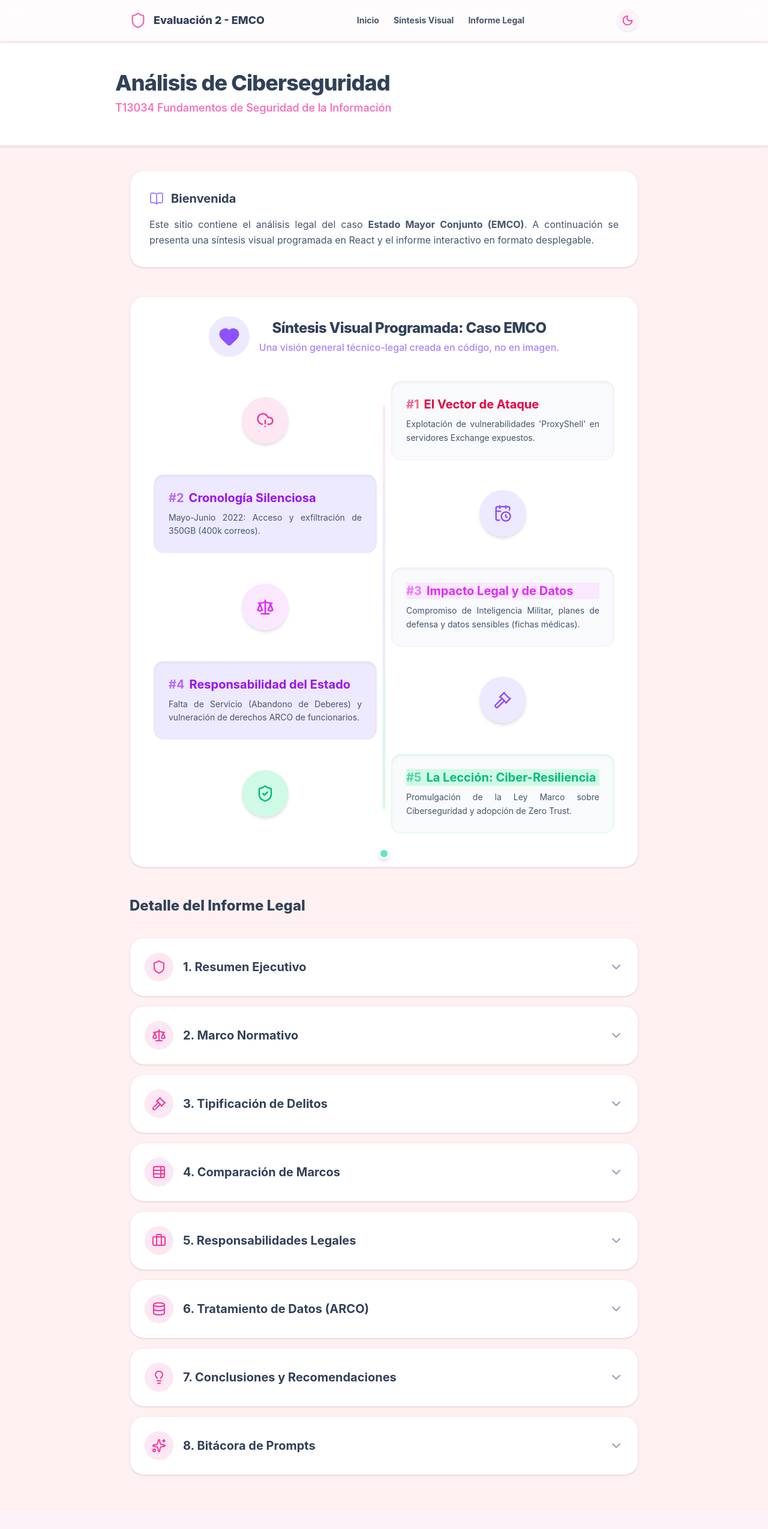
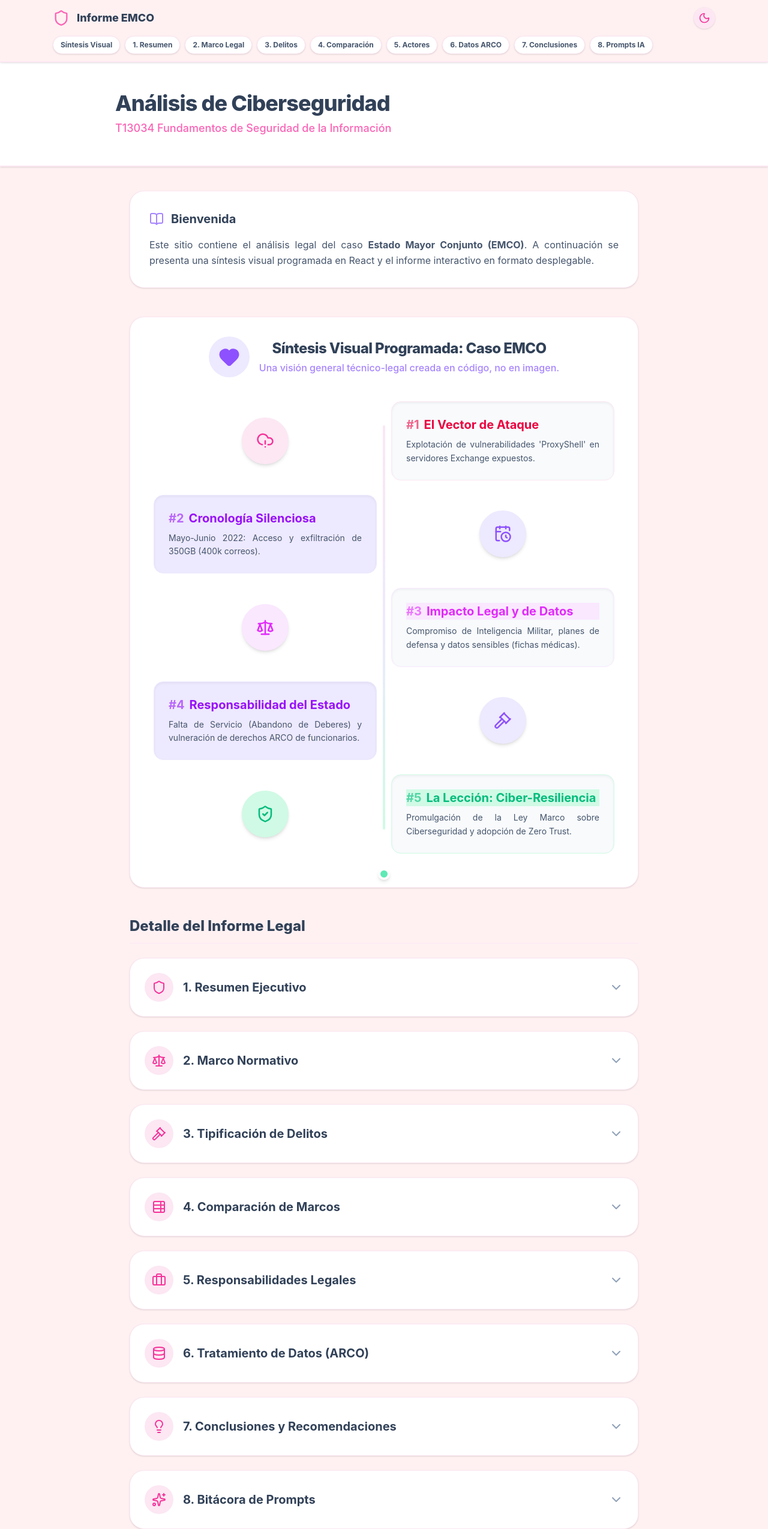
Before and after one commit to fiorellaviera/informe_viefio, a React (Vite) app: page / in a window 1280 px wide. Shown: the top 2549 px of the page at 60% size. Built offline with nearby package versions, Linux system fonts and the light colour scheme.

Commit message:
UI: Corrige colores de navbar y agrega menu completo

```diff
--- a/src/App.jsx
+++ b/src/App.jsx
@@ -1,5 +1,5 @@
 import { useState } from 'react'
-import { Shield, BookOpen, Scale, Gavel, TableProperties, Briefcase, Database, Lightbulb, Sparkles, Image as ImageIcon, Moon, Sun, Menu } from 'lucide-react'
+import { Shield, BookOpen, Scale, Gavel, TableProperties, Briefcase, Database, Lightbulb, Sparkles, Image as ImageIcon, Moon, Sun, Menu, X } from 'lucide-react'
 import AccordionItem from './components/AccordionItem'
 import SintesisVisual from './components/SintesisVisual'
 import Resumen from './components/Resumen'
@@ -13,73 +13,99 @@ import Prompts from './components/Prompts'
 
 function App() {
   const [isDarkMode, setIsDarkMode] = useState(false)
-  const [isMenuOpen, setIsMenuOpen] = useState(false) // Estado para el menú móvil
+  const [isMenuOpen, setIsMenuOpen] = useState(false)
 
-  // Función para hacer scroll suave a las secciones
+  // Lista completa de todas las secciones para el Navbar
+  const secciones = [
+    { id: 'sintesis', nombre: 'Síntesis Visual' },
+    { id: 'resumen', nombre: '1. Resumen' },
+    { id: 'marco', nombre: '2. Marco Legal' },
+    { id: 'delitos', nombre: '3. Delitos' },
+    { id: 'comparacion', nombre: '4. Comparación' },
+    { id: 'responsabilidades', nombre: '5. Actores' },
+    { id: 'datos', nombre: '6. Datos ARCO' },
+    { id: 'conclusiones', nombre: '7. Conclusiones' },
+    { id: 'prompts', nombre: '8. Prompts IA' }
+  ]
+
+  // Función para hacer scroll exacto a cada componente
   const scrollToSection = (id) => {
     const element = document.getElementById(id);
     if (element) {
-      const topPos = element.getBoundingClientRect().top + window.scrollY - 100; // -100px para que el Navbar no tape el título
+      const topPos = element.getBoundingClientRect().top + window.scrollY - 140; // Espacio extra para que el nav no tape el título
       window.scrollTo({ top: topPos, behavior: 'smooth' });
     }
-    setIsMenuOpen(false); // Cierra el menú en móviles tras hacer clic
+    setIsMenuOpen(false);
   }
 
   return (
     <div className={isDarkMode ? 'dark' : ''}>
-      <div className="min-h-screen bg-rose-50 flex flex-col font-sans transition-colors duration-500">
+      <div className="min-h-screen bg-rose-50 dark:bg-[#0b0714] flex flex-col font-sans transition-colors duration-500">
 
-        {/* NAVBAR STICKY / BARRA DE NAVEGACIÓN (Efecto Cristal) */}
-        <nav className="sticky top-0 z-50 bg-white/80 dark:bg-[#160d27]/80 backdrop-blur-md border-b-2 border-pink-100 dark:border-[#3b2853] transition-colors duration-500 shadow-sm">
-          <div className="max-w-4xl mx-auto px-6 py-4 flex items-center justify-between">
+        {/* NAVBAR STICKY CORREGIDO (Colores sólidos y todos los links) */}
+        <nav className="sticky top-0 z-50 bg-rose-50 dark:bg-[#0b0714] border-b-2 border-pink-100 dark:border-[#3b2853] transition-colors duration-500 shadow-sm py-3">
+          <div className="max-w-6xl mx-auto px-6">
 
-            {/* Título en el Navbar */}
+            {/* Fila superior: Logo y Botones */}
+            <div className="flex items-center justify-between mb-2">
               <div className="flex items-center gap-3">
                 <Shield size={28} className="text-pink-400" />
-              <span className="font-extrabold text-slate-700 dark:text-purple-300 text-lg hidden sm:block">
-                Evaluación 2 - EMCO
+                <span className="font-extrabold text-slate-700 dark:text-purple-300 text-lg">
+                  Informe EMCO
                 </span>
               </div>
 
-            {/* Links de Navegación (Escritorio) */}
-            <div className="hidden md:flex items-center gap-6 text-sm font-bold text-slate-600 dark:text-purple-400">
-              <button onClick={() => scrollToSection('inicio')} className="hover:text-pink-500 dark:hover:text-pink-300 transition-colors">Inicio</button>
-              <button onClick={() => scrollToSection('sintesis')} className="hover:text-violet-500 dark:hover:text-violet-300 transition-colors">Síntesis Visual</button>
-              <button onClick={() => scrollToSection('informe')} className="hover:text-fuchsia-500 dark:hover:text-fuchsia-300 transition-colors">Informe Legal</button>
-            </div>
-
               <div className="flex items-center gap-3">
-              {/* Botón Mágico del Modo Oscuro */}
                 <button
                   onClick={() => setIsDarkMode(!isDarkMode)}
-                className="p-2 bg-pink-50 text-pink-500 hover:bg-pink-100 dark:bg-[#23153c] dark:text-purple-300 dark:hover:bg-[#3b2853] rounded-full transition-all duration-300 hover:scale-110 shadow-sm"
+                  className="p-2 bg-pink-100 text-pink-500 hover:bg-pink-200 dark:bg-[#23153c] dark:text-purple-300 dark:hover:bg-[#3b2853] rounded-full transition-all duration-300 hover:scale-110 shadow-sm"
                   title="Cambiar tema"
                 >
                   {isDarkMode ? <Sun size={20} /> : <Moon size={20} />}
                 </button>
 
-              {/* Menú Hamburguesa (Móviles) */}
+                {/* Botón menú móviles */}
                 <button
-                className="md:hidden p-2 text-slate-600 dark:text-purple-300"
+                  className="lg:hidden p-2 text-slate-600 dark:text-purple-300 bg-white dark:bg-[#23153c] rounded-full shadow-sm border border-pink-100 dark:border-[#3b2853]"
                   onClick={() => setIsMenuOpen(!isMenuOpen)}
                 >
-                <Menu size={24} />
+                  {isMenuOpen ? <X size={20} /> : <Menu size={20} />}
                 </button>
+              </div>
+            </div>
+
+            {/* Fila inferior: Links de navegación (Escritorio) - Formato Píldoras */}
+            <div className="hidden lg:flex flex-wrap items-center gap-2 mt-3">
+              {secciones.map((seccion) => (
+                <button
+                  key={seccion.id}
+                  onClick={() => scrollToSection(seccion.id)}
+                  className="px-3 py-1.5 text-xs font-bold text-slate-600 dark:text-purple-300 bg-white dark:bg-[#160d27] border border-pink-100 dark:border-[#3b2853] rounded-full hover:bg-pink-100 hover:text-pink-600 dark:hover:bg-[#3b2853] dark:hover:text-purple-100 transition-colors shadow-sm"
+                >
+                  {seccion.nombre}
+                </button>
+              ))}
             </div>
           </div>
 
           {/* Menú Desplegable (Móviles) */}
           {isMenuOpen && (
-            <div className="md:hidden px-6 py-4 bg-white dark:bg-[#160d27] border-t border-pink-50 dark:border-[#3b2853] flex flex-col gap-4 font-bold text-slate-600 dark:text-purple-300 shadow-lg">
-              <button onClick={() => scrollToSection('inicio')} className="text-left hover:text-pink-500">Inicio</button>
-              <button onClick={() => scrollToSection('sintesis')} className="text-left hover:text-violet-500">Síntesis Visual</button>
-              <button onClick={() => scrollToSection('informe')} className="text-left hover:text-fuchsia-500">Informe Legal</button>
+            <div className="lg:hidden px-6 py-4 bg-white dark:bg-[#160d27] border-t border-pink-100 dark:border-[#3b2853] flex flex-col gap-3 font-bold text-sm text-slate-600 dark:text-purple-300 shadow-lg absolute w-full left-0 mt-3">
+              {secciones.map((seccion) => (
+                <button
+                  key={seccion.id}
+                  onClick={() => scrollToSection(seccion.id)}
+                  className="text-left py-2 border-b border-pink-50 dark:border-[#23153c] hover:text-pink-500 dark:hover:text-pink-300 last:border-0"
+                >
+                  {seccion.nombre}
+                </button>
+              ))}
             </div>
           )}
         </nav>
 
         {/* Encabezado Principal */}
-        <header id="inicio" className="bg-white border-b-2 border-pink-100 py-12 px-6 shadow-sm relative transition-colors duration-500 dark:bg-[#160d27] dark:border-[#3b2853]">
+        <header className="bg-white border-b-2 border-pink-100 py-12 px-6 shadow-sm relative transition-colors duration-500 dark:bg-[#160d27] dark:border-[#3b2853]">
           <div className="max-w-4xl mx-auto flex items-center gap-4">
             <div>
               <h1 className="text-4xl font-extrabold text-slate-700 dark:text-purple-200 tracking-tight">
@@ -95,62 +121,82 @@ function App() {
         <main className="flex-1 max-w-4xl mx-auto px-6 py-10 w-full space-y-12">
 
           {/* Bienvenida */}
-          <div className="bg-white rounded-3xl shadow-sm border border-pink-100 p-8 transition-colors duration-500">
+          <div className="bg-white rounded-3xl shadow-sm border border-pink-100 p-8 transition-colors duration-500 dark:bg-[#160d27] dark:border-[#3b2853]">
             <div className="flex items-center gap-3 mb-4">
               <BookOpen className="text-violet-400" />
-              <h2 className="text-xl font-bold text-slate-700">
+              <h2 className="text-xl font-bold text-slate-700 dark:text-purple-200">
                 Bienvenida
               </h2>
             </div>
-            <p className="text-slate-600 leading-relaxed text-justify">
+            <p className="text-slate-600 dark:text-purple-300 leading-relaxed text-justify">
               Este sitio contiene el análisis legal del caso <strong>Estado Mayor Conjunto (EMCO)</strong>.
               A continuación se presenta una síntesis visual programada en React y el informe interactivo en formato desplegable.
             </p>
           </div>
 
-          {/* SÍNTESIS VISUAL PROGRAMADA */}
-          <div id="sintesis" className="scroll-mt-24">
+          <div id="sintesis" className="scroll-mt-32">
             <SintesisVisual />
           </div>
 
-          {/* Informe Interactivo */}
-          <div id="informe" className="space-y-6 scroll-mt-24">
-            <h2 className="text-2xl font-extrabold text-slate-700 border-b border-pink-100 dark:border-[#3b2853] pb-3 mb-6">
+          {/* Contenedor de Componentes con IDs para el Scroll */}
+          <div className="space-y-6">
+            <h2 className="text-2xl font-extrabold text-slate-700 dark:text-purple-200 border-b border-pink-100 dark:border-[#3b2853] pb-3 mb-6">
               Detalle del Informe Legal
             </h2>
+
+            <div id="resumen" className="scroll-mt-36">
               <AccordionItem title="1. Resumen Ejecutivo" icon={Shield}>
                 <Resumen />
               </AccordionItem>
+            </div>
+
+            <div id="marco" className="scroll-mt-36">
               <AccordionItem title="2. Marco Normativo" icon={Scale}>
                 <Marco />
               </AccordionItem>
+            </div>
+
+            <div id="delitos" className="scroll-mt-36">
               <AccordionItem title="3. Tipificación de Delitos" icon={Gavel}>
                 <Delitos />
               </AccordionItem>
+            </div>
+
+            <div id="comparacion" className="scroll-mt-36">
               <AccordionItem title="4. Comparación de Marcos" icon={TableProperties}>
                 <Comparacion />
               </AccordionItem>
+            </div>
+
+            <div id="responsabilidades" className="scroll-mt-36">
               <AccordionItem title="5. Responsabilidades Legales" icon={Briefcase}>
                 <Responsabilidades />
               </AccordionItem>
+            </div>
+
+            <div id="datos" className="scroll-mt-36">
               <AccordionItem title="6. Tratamiento de Datos (ARCO)" icon={Database}>
                 <Datos />
               </AccordionItem>
+            </div>
+
+            <div id="conclusiones" className="scroll-mt-36">
               <AccordionItem title="7. Conclusiones y Recomendaciones" icon={Lightbulb}>
                 <Conclusiones />
               </AccordionItem>
+            </div>
+
+            <div id="prompts" className="scroll-mt-36">
               <AccordionItem title="8. Bitácora de Prompts" icon={Sparkles}>
                 <Prompts />
               </AccordionItem>
             </div>
+          </div>
 
         </main>
 
-        {/* Pie de página con Enlace a GitHub */}
-        <footer className="bg-pink-50 dark:bg-[#23153c] border-t border-pink-100 dark:border-[#3b2853] text-slate-500 text-sm py-8 px-6 mt-auto transition-colors duration-500">
+        <footer className="bg-pink-50 dark:bg-[#23153c] border-t border-pink-100 dark:border-[#3b2853] text-slate-500 dark:text-purple-300 text-sm py-8 px-6 mt-auto transition-colors duration-500">
           <div className="max-w-4xl mx-auto flex flex-col md:flex-row justify-between items-center font-medium gap-4">
-
-            {/* Nombre de estudiante con link a tu GitHub */}
             <a
               href="https://github.com/fiorellaviera"
               target="_blank"
@@ -159,7 +205,6 @@ function App() {
             >
               🌸 Estudiante: Fiorella Viera
             </a>
-
             <span className="text-center md:text-right">Docente: Rubén Schnettler L.<br className="md:hidden"/> INACAP Valparaíso</span>
           </div>
         </footer>
```
Lines whose indentation alone changed are shown as unchanged.
